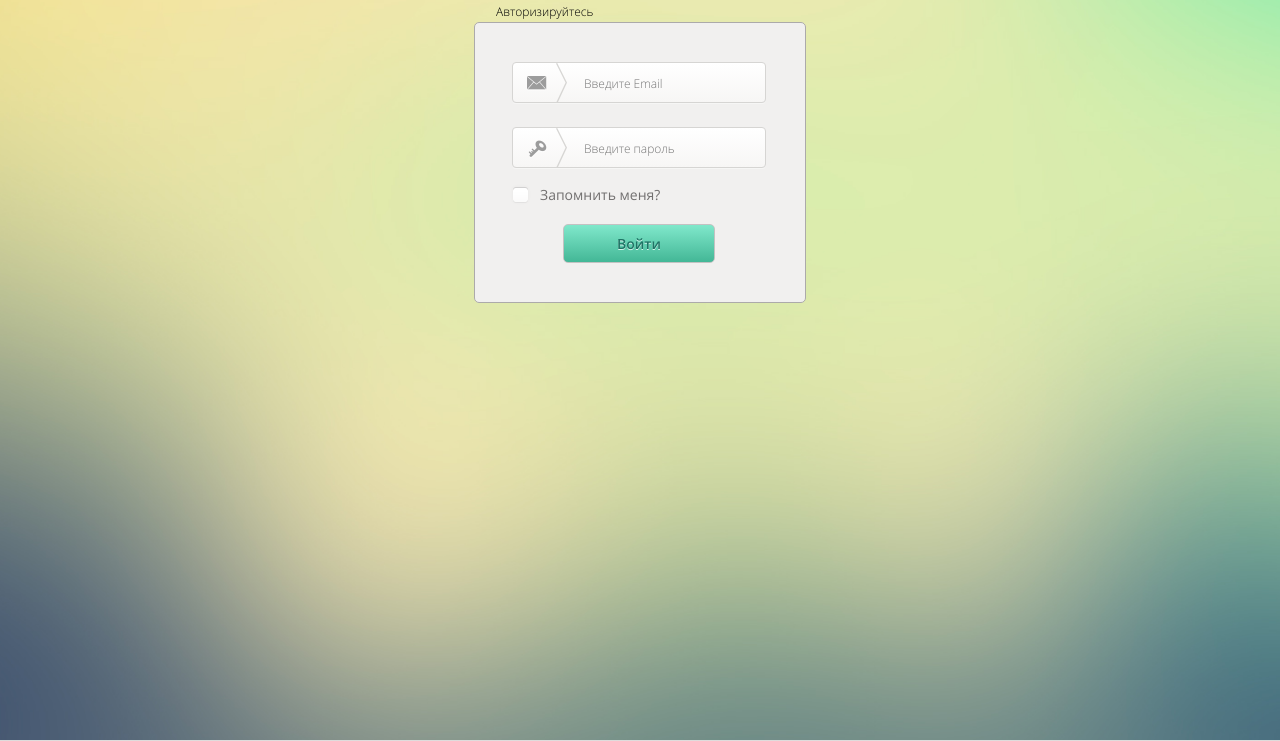
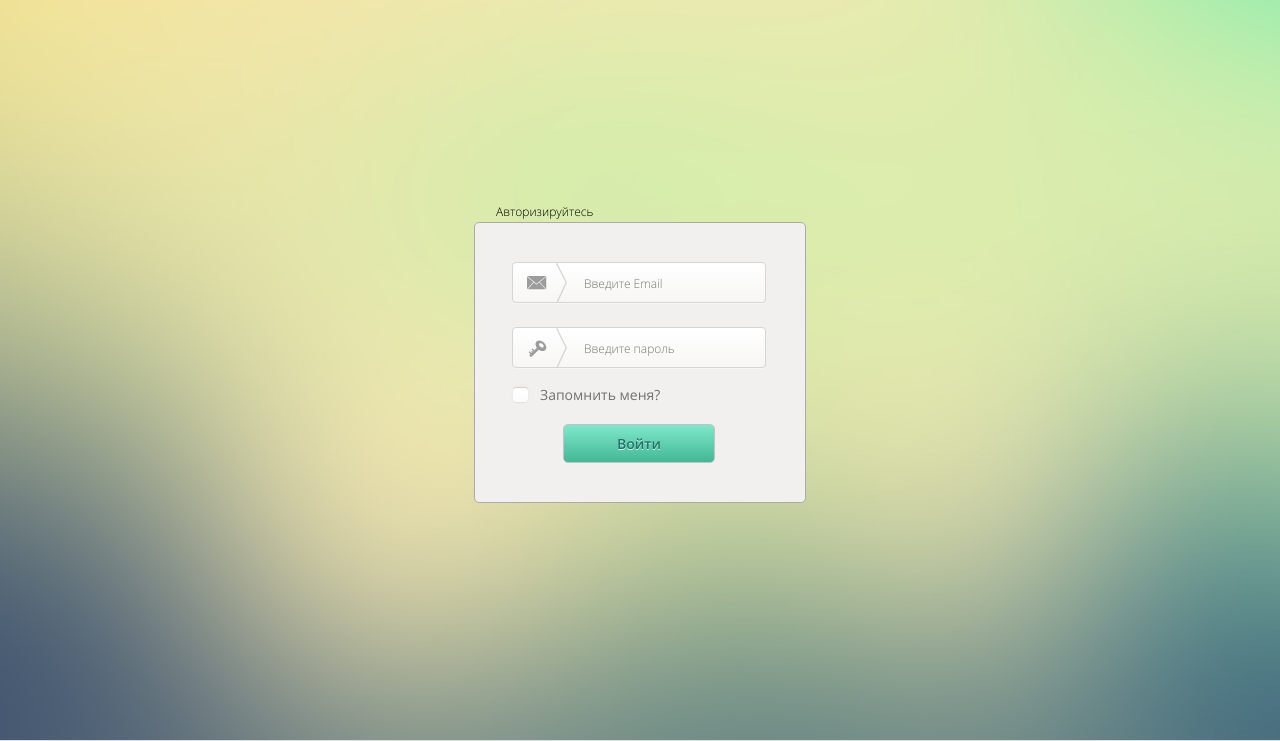
Before and after one commit to DANADJ/GVPortfolio-1, a PHP site: page /autorization.html in a window 1280 px wide. Shown: the top 741 px of the page. Run offline with PHP 8.4, Linux system fonts and the light colour scheme; some libraries are stand-ins or nearby versions.

Commit message:
Отцентрирован окно авторизации.

```diff
--- a/app/autorization.html
+++ b/app/autorization.html
@@ -51,9 +51,9 @@
                   </div>
                </form>
             </div>
-        </section>
-        <div class="empty"></div>
-    </div>
+         </section>
+         <div class="empty"></div>
+   </div>
     <footer class="footer">
         <div class="conteiner footer-width">
             <span class="login"><a href="#" class="footer-login">вход</a></span>
--- a/app/css/page-content.css
+++ b/app/css/page-content.css
@@ -536,6 +536,13 @@
 
 }
 /*Окно авторизации*/
+#autorizationWindow {
+   position: absolute;
+   top: 50%;
+   left: 50%;
+   margin-top: -200px;
+   margin-left: -166px;
+}
 .modalWindow-autorization-label {
    padding: 0px;
 }
```
